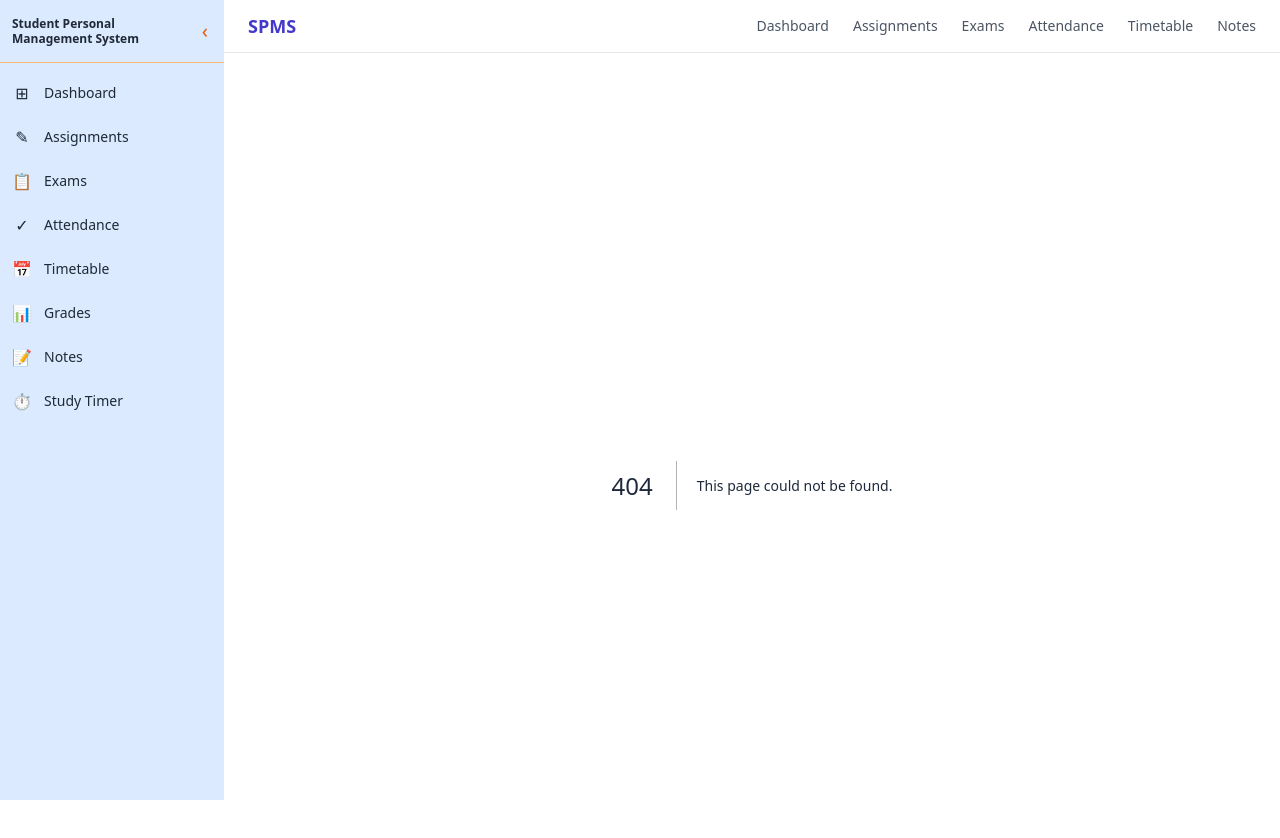
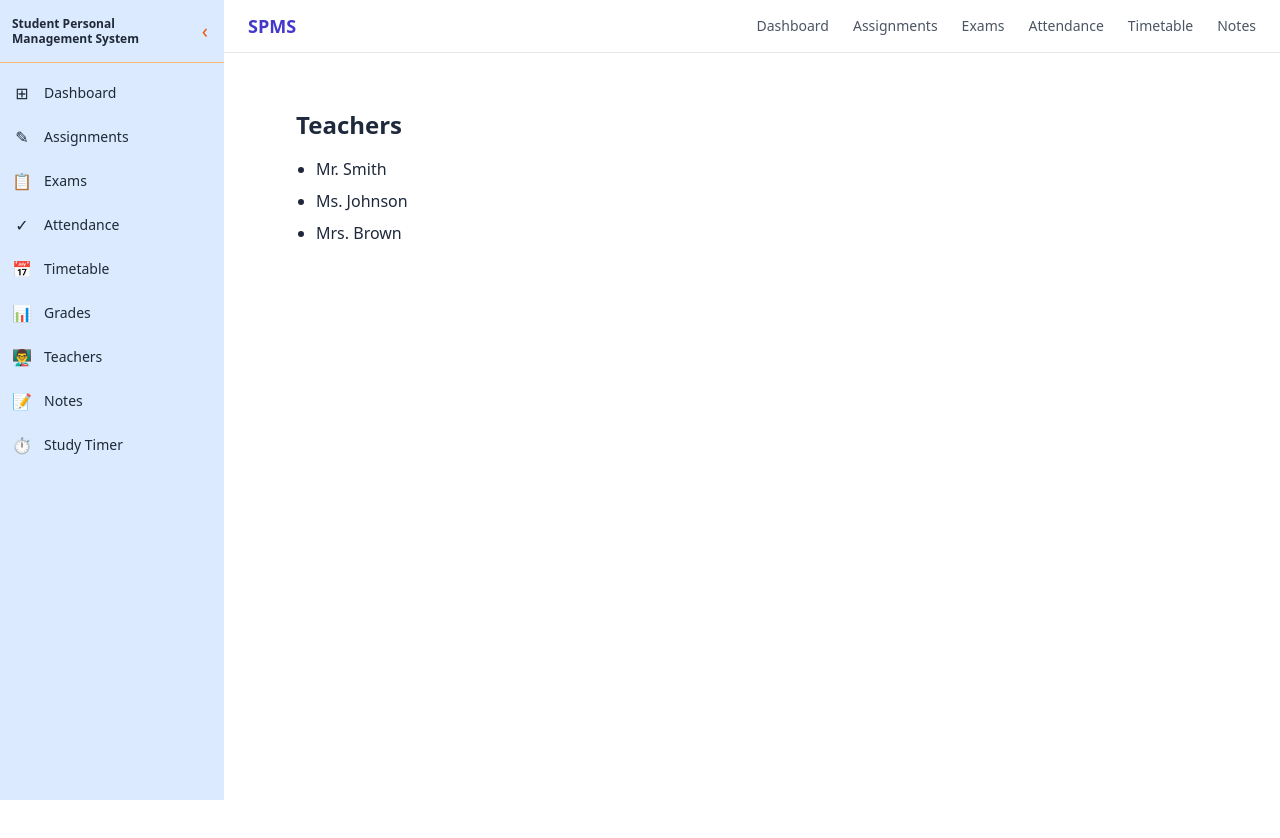
Before and after one commit to bhuvaneshsharma-noi/spms-ai-pipeline, a Next.js app in the folder spms-app/: page /teachers in a window 1280 px wide. Before the commit this address had no page. Shown: the top 838 px of the page. After the commit the page ends 800 px from the top, so only its background shows below. Built offline with nearby package versions, Linux system fonts and the light colour scheme.

Commit message:
AI pipeline v2: implement SPMS-39

```diff
--- a/spms-app/app/components/Sidebar.tsx
+++ b/spms-app/app/components/Sidebar.tsx
@@ -10,6 +10,7 @@ const NAV_LINKS = [
   { href: "/attendance",  label: "Attendance",  icon: "✓" },
   { href: "/timetable",   label: "Timetable",   icon: "📅" },
   { href: "/grades",      label: "Grades",      icon: "📊" },
+  { href: "/teachers",    label: "Teachers",    icon: "👨‍🏫" },
   { href: "/notes",       label: "Notes",       icon: "📝" },
   { href: "/timer",       label: "Study Timer", icon: "⏱" },
 ];
--- /dev/null
+++ b/spms-app/app/teachers/page.tsx
@@ -0,0 +1,18 @@
+"use client";
+
+import { useState } from "react";
+
+export default function TeachersPage() {
+  const [teachers, setTeachers] = useState<string[]>(["Mr. Smith", "Ms. Johnson", "Mrs. Brown"]);
+
+  return (
+    <div className="p-6">
+      <h1 className="text-2xl font-bold mb-4">Teachers</h1>
+      <ul className="list-disc pl-5">
+        {teachers.map((teacher, index) => (
+          <li key={index} className="mb-2">{teacher}</li>
+        ))}
+      </ul>
+    </div>
+  );
+}
```
